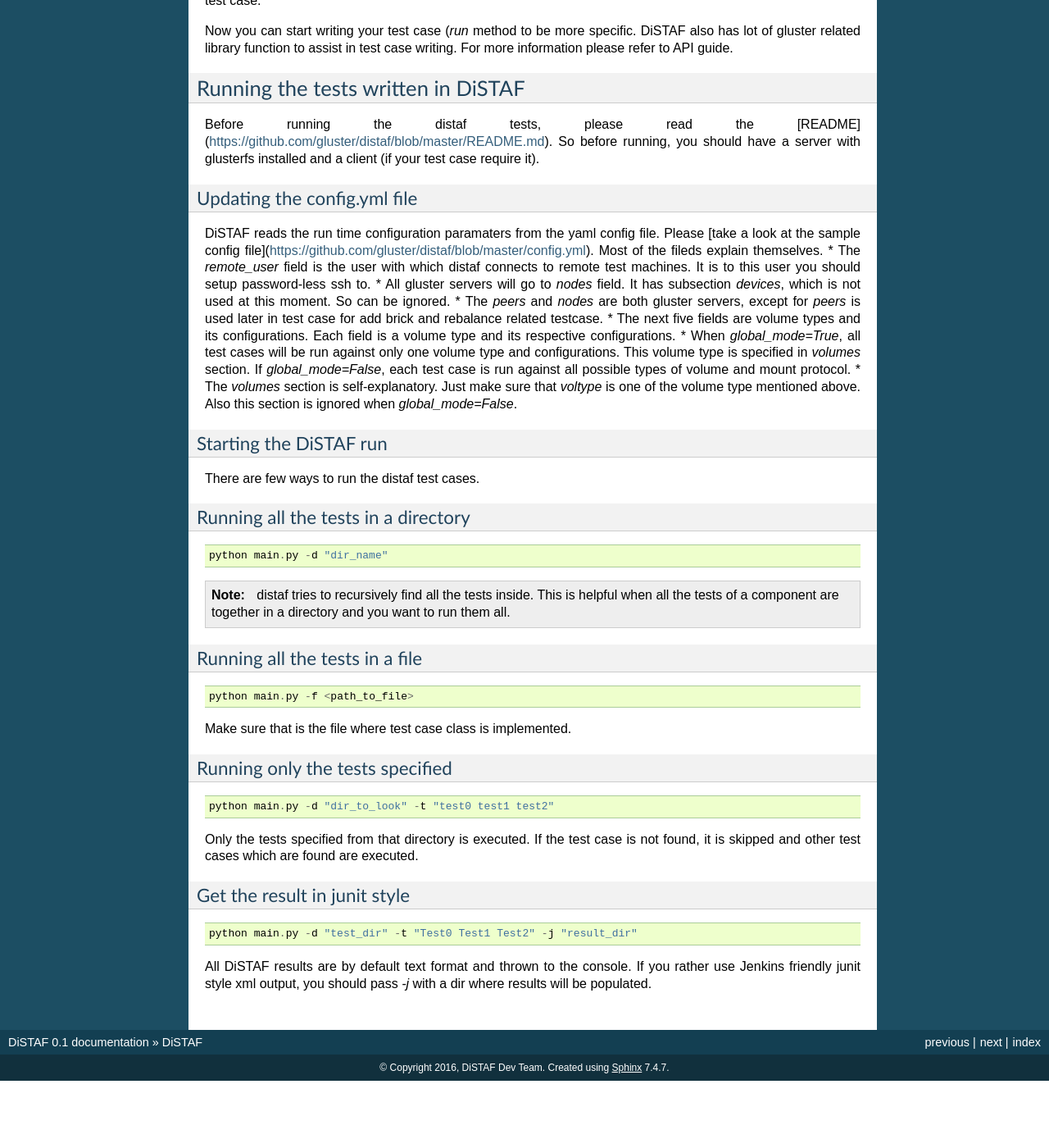
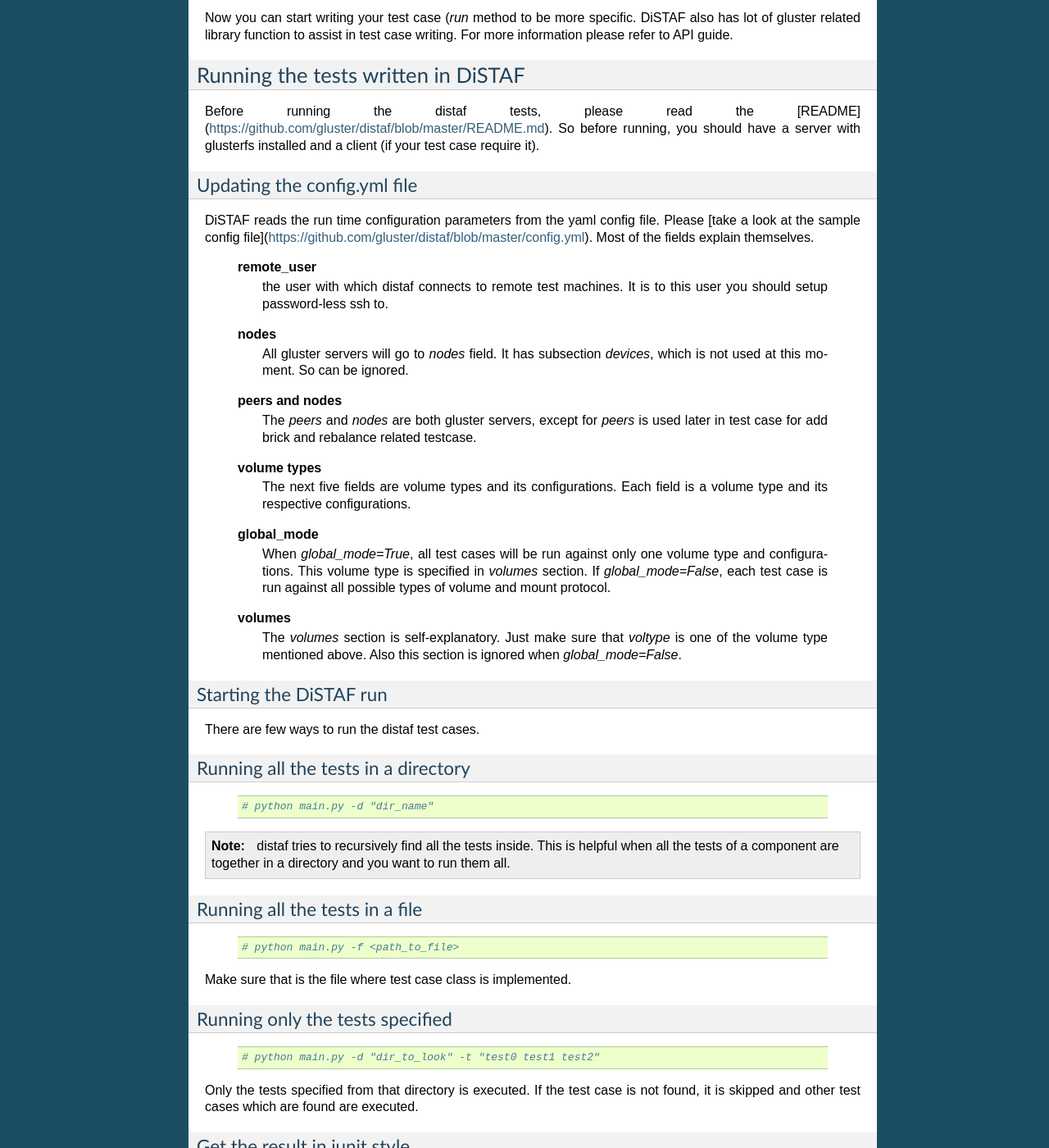
Before and after one commit to gluster/distaf, a Sphinx documentation site: the page built from docs/userguide/howto.rst, in a window 1280 px wide and 1400 px high, scrolled down 2893 px. Shown: the whole window at 82% size. Built offline with Sphinx 7.4.7, drawn with Linux system fonts in a browser that asks for light colours; before the commit the page ends 4211 px from its top, so only the background shows below that; some of the changed text lies outside the part shown.

Commit message:
Adding userguide and readthedocs config changes
Signed-off-by: Jonathan Holloway <loadtheaccumulator@gmail.com>

```diff
--- a/docs/userguide/intro.rst
+++ b/docs/userguide/howto.rst
@@ -1,5 +1,5 @@
-DiSTAF
-======
+How To
+------
 
 DiSTAF (or distaf) is a test framework for distributed systems like glusterfs.
 This file contains information about how to write test cases in distaf framework
@@ -7,16 +7,17 @@
 and architecture, please refer to [README.md](https://github.com/gluster/distaf/blob/master/README.md).
 
 Little about the APIs
----------------------
+=====================
 DiSTAF exposes few APIs to interact and control the remote test machines.
 That is the core part of distaf. And since most test steps of glusterfs are
 bash/shell commands (at least on the server side), distaf exposes two APIs to
 run the bash/shell commands remotely. These APIs are actually methods of
 connection manager object and will be accessible through the object `tc`
 
-::
+.. code-block:: python
+    :linenos:
 
-    (ret, stdout, stderr) = tc.run(node, command, user='root', verbose=True)
+	(ret, stdout, stderr) = tc.run(node, command, user='root', verbose=True)
 
 
 So the `run` method execute the bash `command` in remote `node` as
@@ -28,7 +29,8 @@
 communicate and get the return code etc. It has has another
 method `value()` to get the tuple of `(ret, stdout, stderr)`
 
-::
+.. code-block:: python
+    :linenos:
 
     popen = tc.run_async(node, command, user='root', verbose=True)
     popen.wait()
@@ -39,7 +41,8 @@
 and run python command on the remote machines. The below example should make
 things bit more clear.
 
-::
+.. code-block:: python
+    :linenos:
 
     conn = tc.get_connection(node, user='root')
     if conn == -1:
@@ -54,7 +57,7 @@
 For more info about all the APIs, please refer "DiSTAF API Guide"
 
 Writing Tests in DiSTAF
------------------------
+=======================
 
 Things to mind before writing the tests
 ~~~~~~~~~~~~~~~~~~~~~~~~~~~~~~~~~~~~~~~
@@ -76,7 +79,8 @@
 
 Example skeleton of a test case in DiSTAF.
 
-::
+.. code-block:: python
+    :linenos:
 
     from distaf.util import tc, testcase
 
@@ -111,39 +115,54 @@
 ~~~~~~~~~~~~~~~~~~~~~~~~~~~~~~~~~~~~
 As explained in above section, each test class should have at least `run` method implemented. The `setup` and `teardown` can be used from the base class.
 
-The `setup` method:
-~~~~~~~~~~~~~~~~~~~
+The `setup` method
+''''''''''''''''''
 This method is responsible for creating the volumes (if it doesn't exist already). Only override this class with your own implementation if you don't need to create volume as part of setup. Or have some requirement to not to do so. Note that volume will not be mounted as part of this method and has to be taken care in `run` method. Also this method takes care of cleaning up the previous volume and re-creating it if `reuse_setup=False`. So if you override this method, please consider it as well.
 
-The `run` method:
-~~~~~~~~~~~~~~~~~
+The `run` method
+''''''''''''''''
 Each test case class is supposed to implement this. This should contain the actual test case steps and should do all validations and verifications needed for the test case. This is not implemented in the base class, so this must be implemented in the test case class.
 
-The `teardown` method:
-~~~~~~~~~~~~~~~~~~~~~~
+The `teardown` method
+'''''''''''''''''''''
 If should tear down any specific things you do in `run` method. Like unmounting the volume, removing the files maybe etc.
 
-The `cleanup` method:
-~~~~~~~~~~~~~~~~~~~~~
+The `cleanup` method
+''''''''''''''''''''
 This is more of a internal method used to hard cleanup while jumping from one volume type to next volume, when the `global_mode=False`. And this will be called only if the volume type changes from one test case to next test case.
 
 Now you can start writing your test case (`run` method to be more specific. DiSTAF also has lot of gluster related library function to assist in test case writing. For more information please refer to API guide.
 
 Running the tests written in DiSTAF
------------------------------------
+===================================
 
 Before running the distaf tests, please read the [README](https://github.com/gluster/distaf/blob/master/README.md). So before running, you should have a server with glusterfs installed and a client (if your test case require it).
 
 Updating the config.yml file
 ~~~~~~~~~~~~~~~~~~~~~~~~~~~~
 
-DiSTAF reads the run time configuration paramaters from the yaml config file. Please [take a look at the sample config file](https://github.com/gluster/distaf/blob/master/config.yml). Most of the fileds explain themselves.
-* The `remote_user` field is the user with which distaf connects to remote test machines. It is to this user you should setup password-less ssh to.
-* All gluster servers will go to `nodes` field. It has subsection `devices`, which is not used at this moment. So can be ignored.
-* The `peers` and `nodes` are both gluster servers, except for `peers` is used later in test case for add brick and rebalance related testcase.
-* The next five fields are volume types and its configurations. Each field is a volume type and its respective configurations.
-* When `global_mode=True`, all test cases will be run against only one volume type and configurations. This volume type is specified in `volumes` section. If `global_mode=False`, each test case is run against all possible types of volume and mount protocol.
-* The `volumes` section is self-explanatory. Just make sure that `voltype` is one of the volume type mentioned above. Also this section is ignored when `global_mode=False`.
+DiSTAF reads the run time configuration parameters from the yaml config file.
+Please [take a look at the sample config file](https://github.com/gluster/distaf/blob/master/config.yml).
+Most of the fields explain themselves.
+
+	**remote_user**
+		the user with which distaf connects to remote test machines. It is to this user you should setup password-less ssh to.
+
+	**nodes**
+ 		All gluster servers will go to `nodes` field. It has subsection `devices`, which is not used at this moment. So can be ignored.
+
+	**peers and nodes**
+		The `peers` and `nodes` are both gluster servers, except for `peers` is used later in test case for add brick and rebalance related testcase.
+
+	**volume types**
+		The next five fields are volume types and its configurations. Each field is a volume type and its respective configurations.
+
+	**global_mode**
+		When `global_mode=True`, all test cases will be run against only one volume type and configurations.
+		This volume type is specified in `volumes` section. If `global_mode=False`, each test case is run against all possible types of volume and mount protocol.
+
+	**volumes**
+		The `volumes` section is self-explanatory. Just make sure that `voltype` is one of the volume type mentioned above. Also this section is ignored when `global_mode=False`.
 
 Starting the DiSTAF run
 ~~~~~~~~~~~~~~~~~~~~~~~
@@ -152,9 +171,9 @@
 Running all the tests in a directory
 ~~~~~~~~~~~~~~~~~~~~~~~~~~~~~~~~~~~~
 
-::
+	::
 
-    python main.py -d "dir_name"
+    	# python main.py -d "dir_name"
 
 .. Note::
 
@@ -166,26 +185,26 @@
 Running all the tests in a file
 ~~~~~~~~~~~~~~~~~~~~~~~~~~~~~~~
 
-::
+	::
 
-    python main.py -f <path_to_file>
+    	# python main.py -f <path_to_file>
 
 Make sure that is the file where test case class is implemented.
 
 Running only the tests specified
 ~~~~~~~~~~~~~~~~~~~~~~~~~~~~~~~~
 
-::
+	::
 
-    python main.py -d "dir_to_look" -t "test0 test1 test2"
+    	# python main.py -d "dir_to_look" -t "test0 test1 test2"
 
 Only the tests specified from that directory is executed. If the test case is not found, it is skipped and other test cases which are found are executed.
 
 Get the result in junit style
 ~~~~~~~~~~~~~~~~~~~~~~~~~~~~~
 
-::
+	::
 
-    python main.py -d "test_dir" -t "Test0 Test1 Test2" -j "result_dir"
+    	# python main.py -d "test_dir" -t "Test0 Test1 Test2" -j "result_dir"
 
 All DiSTAF results are by default text format and thrown to the console. If you rather use Jenkins friendly junit style xml output, you should pass `-j` with a dir where results will be populated.
--- a/setup.py
+++ b/setup.py
@@ -18,13 +18,11 @@
 
 from setuptools import setup
 
-from distaf.main import __version__ as version
-
 name = 'distaf'
 
 setup(
     name=name,
-    version=version,
+    version='0.0.3',
     description='Di\'stributed Systems Test Automation Framework',
     license='GPLv2+',
     author='Red Hat, Inc.',
```
Also changed, not shown: docs/index.rst (+10 -3 lines), docs/userguide/overview.rst (added, +82 -0 lines).
